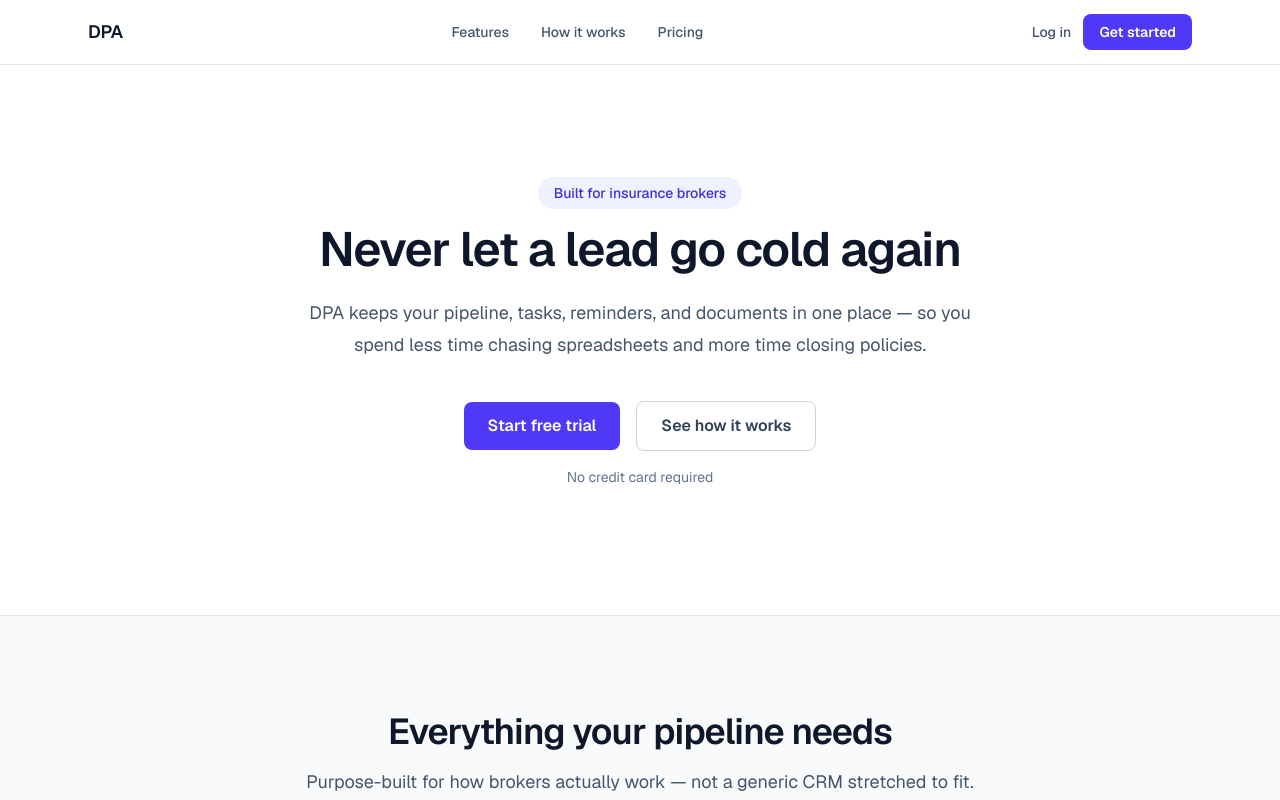
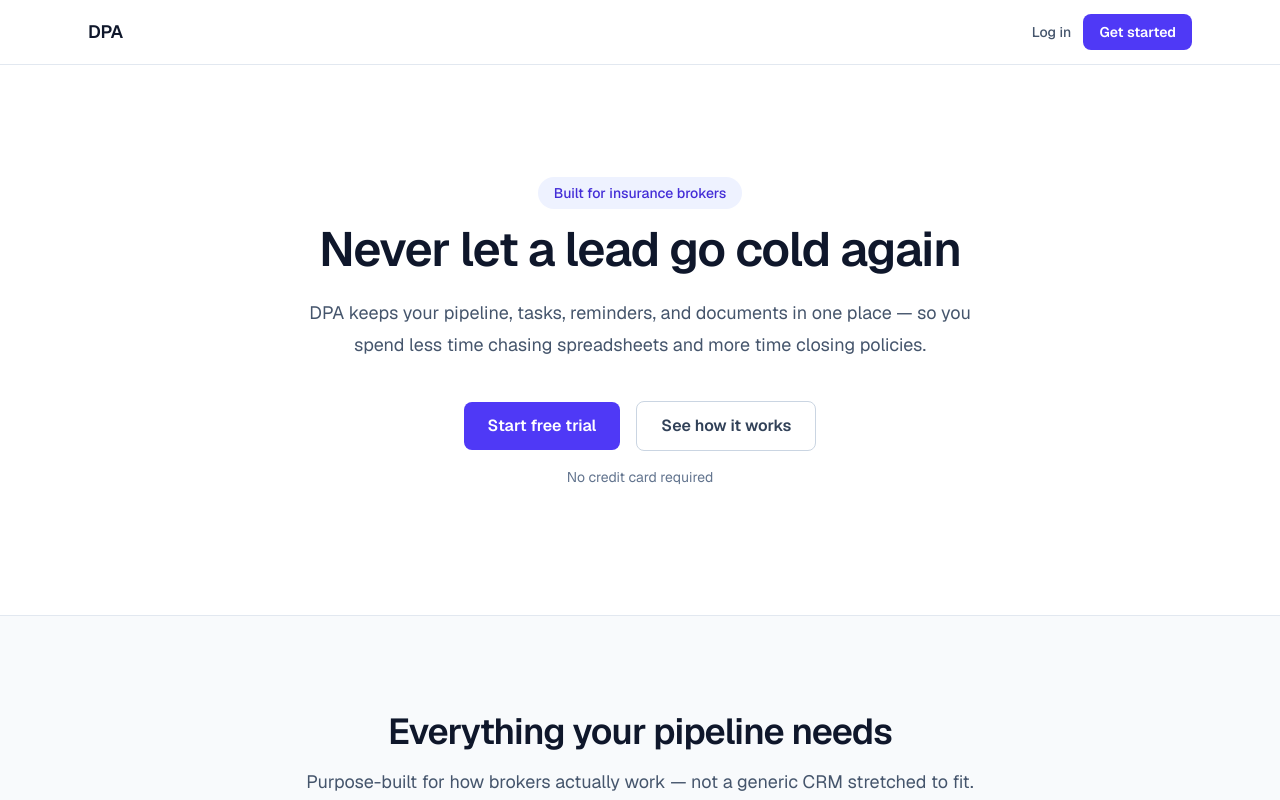
Before and after one commit to DPA-Tricore/public-website, a Next.js app: page / in a window 1280 px wide. Shown: the top 800 px of the page. Built offline with nearby package versions, Linux system fonts and the light colour scheme.

Commit message:
fix: remove Features/How it works/Pricing links from top nav menu

```diff
--- a/components/Navbar.tsx
+++ b/components/Navbar.tsx
@@ -1,5 +1,5 @@
 import Link from "next/link";
-import { NAV_LINKS, SITE } from "@/lib/constants/landing";
+import { SITE } from "@/lib/constants/landing";
 
 export default function Navbar() {
   return (
@@ -8,19 +8,6 @@ export default function Navbar() {
         <Link href="/" className="text-lg font-semibold tracking-tight text-slate-900">
           {SITE.name}
         </Link>
-
-        <ul className="hidden items-center gap-8 md:flex">
-          {NAV_LINKS.map((link) => (
-            <li key={link.href}>
-              <a
-                href={link.href}
-                className="text-sm font-medium text-slate-600 transition-colors hover:text-slate-900"
-              >
-                {link.label}
-              </a>
-            </li>
-          ))}
-        </ul>
 
         <div className="flex items-center gap-3">
           <a
--- a/lib/constants/landing.ts
+++ b/lib/constants/landing.ts
@@ -8,7 +8,6 @@ import {
   type LucideIcon,
 } from "lucide-react";
 import type {
-  NavLink,
   Feature,
   Step,
   PricingTier,
@@ -19,12 +18,6 @@ export const SITE = {
   name: "DPA",
   tagline: "The CRM built for insurance brokers",
 };
-
-export const NAV_LINKS: NavLink[] = [
-  { label: "Features", href: "#features" },
-  { label: "How it works", href: "#how-it-works" },
-  { label: "Pricing", href: "#pricing" },
-];
 
 export const FEATURES: Feature[] = [
   {
```
